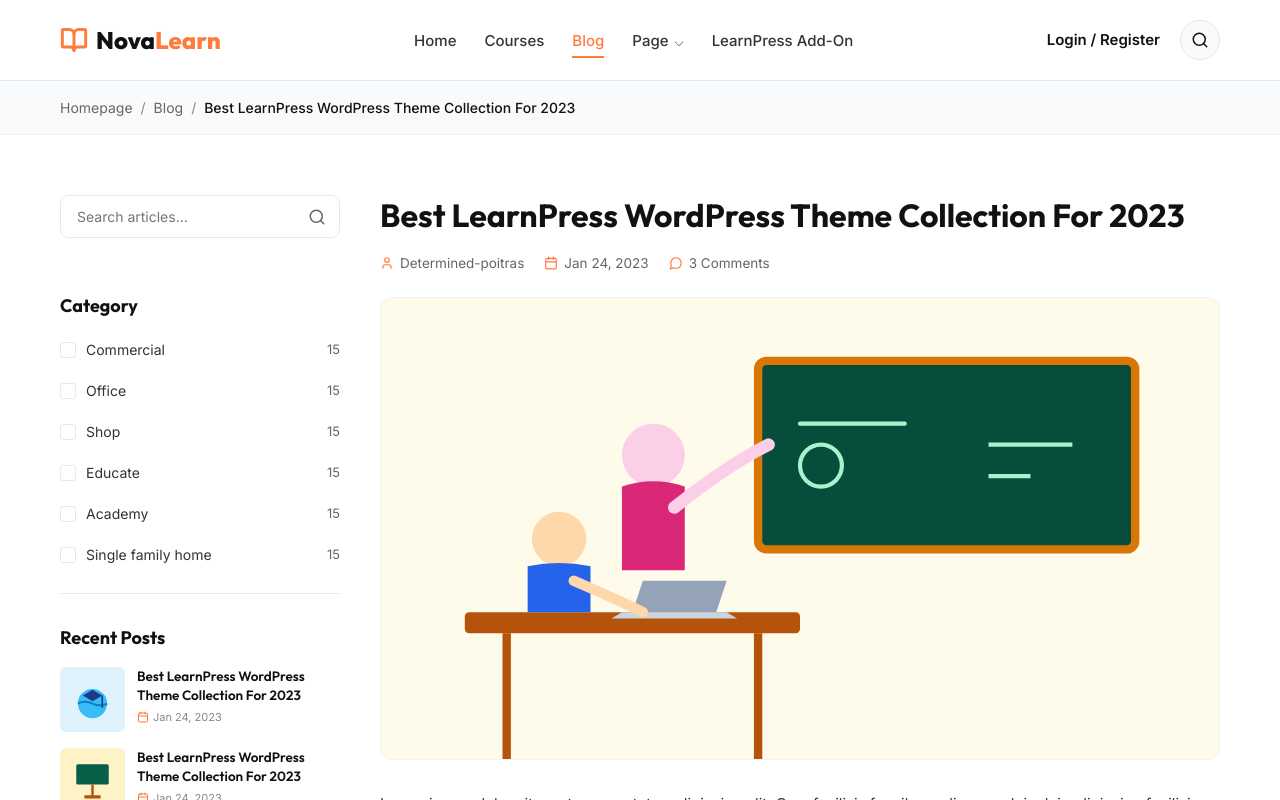
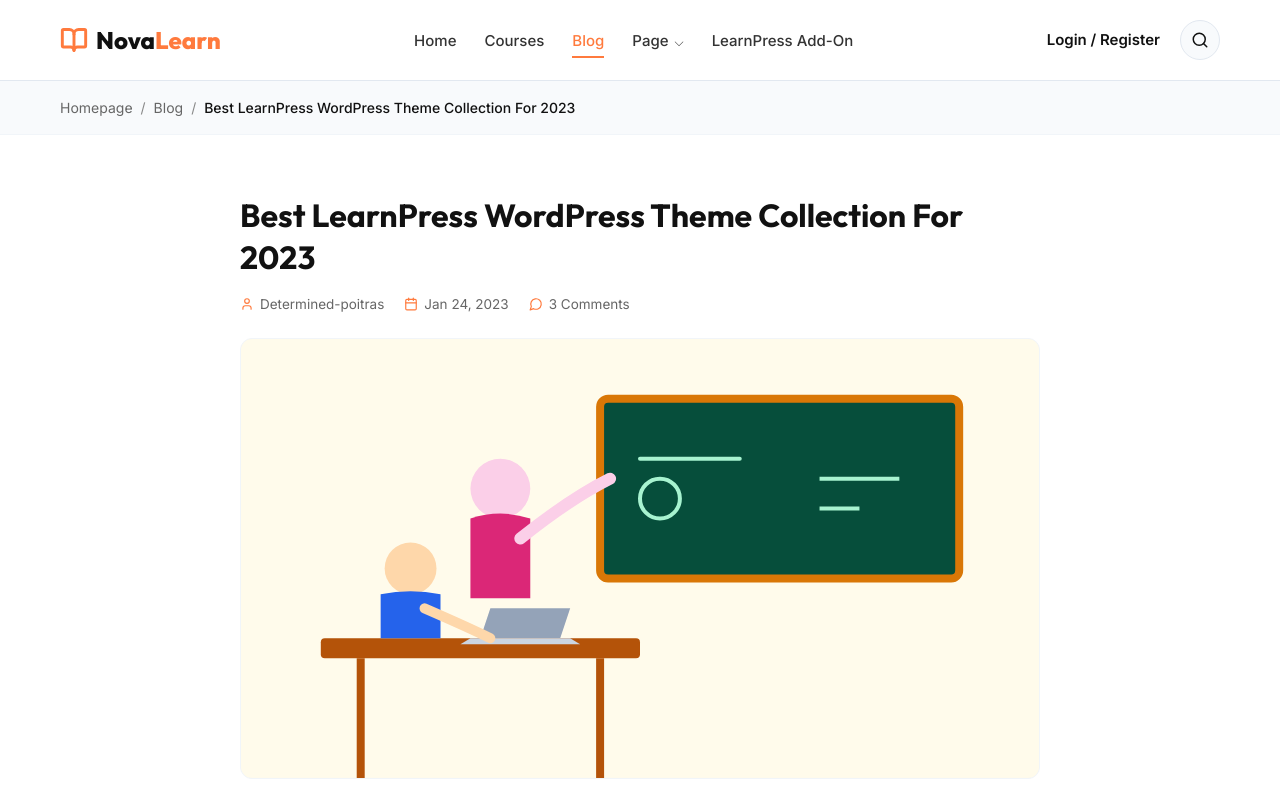
Before and after one commit to Learning-and-Teaching-Online-Web/frontend, a React (Vite) app: page / in a window 1280 px wide. Both pictures are taken after a click on the element 639 px from the left and 5248 px from the top of the page. Shown: the top 800 px of the page. Built offline with nearby package versions, Linux system fonts and the light colour scheme.

Commit message:
feat: implement BlogDetail and Navbar components with associated layout styles

```diff
--- a/src/components/BlogDetail.tsx
+++ b/src/components/BlogDetail.tsx
@@ -3,7 +3,6 @@ import { User, Calendar, MessageCircle, AlertCircle, CheckCircle2, ChevronLeft,
 import { mockArticles, mockComments } from '../data/blogData';
 import type { BlogComment } from '../data/blogData';
 import { renderBlogIllustration } from './BlogList';
-import BlogSidebar from './BlogSidebar';
 import '../styles/Blog.css';
 
 interface BlogDetailProps {
@@ -31,18 +30,7 @@ const BlogDetail: React.FC<BlogDetailProps> = ({ articleId, onSelectArticle, onB
     return mockArticles[idx + 1];
   }, [article]);
 
-  // Sidebar Filter States (dummies just to keep Sidebar rendering)
-  const [sidebarSearch, setSidebarSearch] = useState('');
-  const [selectedCategories, setSelectedCategories] = useState<string[]>([]);
-  const [selectedTag, setSelectedTag] = useState<string | null>(null);
 
-  const handleToggleCategory = (category: string) => {
-    setSelectedCategories(prev =>
-      prev.includes(category)
-        ? prev.filter(c => c !== category)
-        : [...prev, category]
-    );
-  };
 
   // Leave a Comment form states
   const [name, setName] = useState('');
@@ -109,25 +97,12 @@ const BlogDetail: React.FC<BlogDetailProps> = ({ articleId, onSelectArticle, onB
         </div>
       </div>
 
-      <div className="container faq-page-container">
+      <div className="container blog-detail-page-container">
 
-        {/* Layout split with Left Sidebar */}
-        <div className="blog-layout-wrapper">
+        {/* Detail layout wrapper without Sidebar */}
+        <div className="blog-detail-layout-wrapper">
 
-          {/* Left Column: Sidebar Widgets */}
-          <BlogSidebar
-            searchQuery={sidebarSearch}
-            onSearchChange={setSidebarSearch}
-            selectedCategories={selectedCategories}
-            onToggleCategory={handleToggleCategory}
-            selectedTag={selectedTag}
-            onSelectTag={setSelectedTag}
-            onSelectArticle={onSelectArticle}
-          />
-
-          {/* Right Column: Article Details */}
-          <div className="blog-main-content">
-            <div className="blog-detail-container">
+          <div className="blog-detail-container">
               {/* Title */}
               <h1 className="faq-page-title" style={{ margin: '0 0 16px 0', fontSize: '32px', lineHeight: '1.3' }}>
                 {article.title}
@@ -314,7 +289,6 @@ const BlogDetail: React.FC<BlogDetailProps> = ({ articleId, onSelectArticle, onB
               </div>
 
             </div>
-          </div>
 
         </div>
       </div>
--- a/src/components/Navbar.tsx
+++ b/src/components/Navbar.tsx
@@ -31,7 +31,7 @@ const Navbar: React.FC<NavbarProps> = ({ currentPage, onNavigate }) => {
           <li>
             <a
               href="#"
-              className={`nav-link ${currentPage === 'list' ? 'active' : ''}`}
+              className={`nav-link ${currentPage === 'list' || currentPage === 'detail' ? 'active' : ''}`}
               onClick={(e) => { e.preventDefault(); onNavigate('list'); }}
             >
               Courses
--- a/src/styles/Blog.css
+++ b/src/styles/Blog.css
@@ -675,3 +675,14 @@
     grid-template-columns: 1fr;
   }
 }
+
+/* Blog Detail Layout styling without Sidebar */
+.blog-detail-page-container {
+  padding-top: 60px;
+  padding-bottom: 80px;
+}
+
+.blog-detail-layout-wrapper {
+  max-width: 800px;
+  margin: 0 auto;
+}
```
